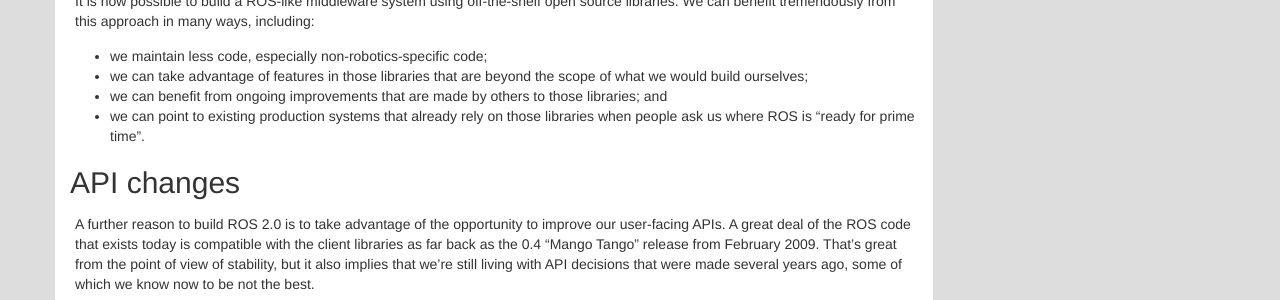
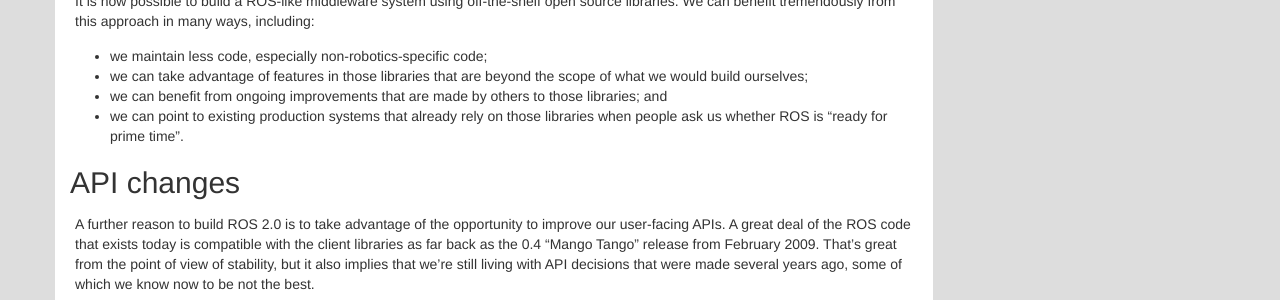
Before and after one commit to ros2/design, a Jekyll site: the page built from articles/010_why_ros2.md, in a window 1280 px wide and 900 px high, scrolled down 1379 px. Shown: the part 152-452 px from the top of the window. Built offline with Jekyll 4.4.1, drawn with Linux system fonts in a browser that asks for light colours; nearby versions of some CDN libraries.

Commit message:
Fix a typo

```diff
--- a/articles/010_why_ros2.md
+++ b/articles/010_why_ros2.md
@@ -79,7 +79,7 @@
 - we maintain less code, especially non-robotics-specific code;
 - we can take advantage of features in those libraries that are beyond the scope of what we would build ourselves;
 - we can benefit from ongoing improvements that are made by others to those libraries; and
-- we can point to existing production systems that already rely on those libraries when people ask us where ROS is "ready for prime time".
+- we can point to existing production systems that already rely on those libraries when people ask us whether ROS is "ready for prime time".
 
 ## API changes
 
```
